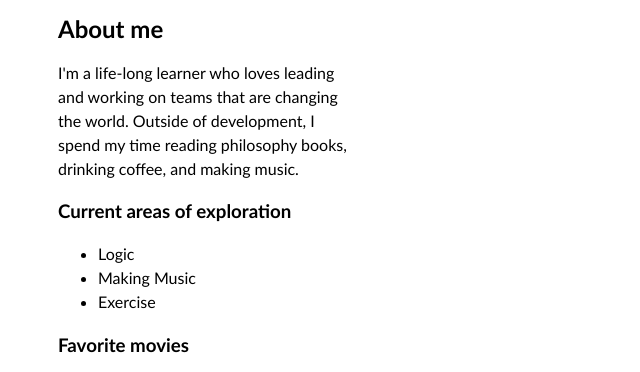
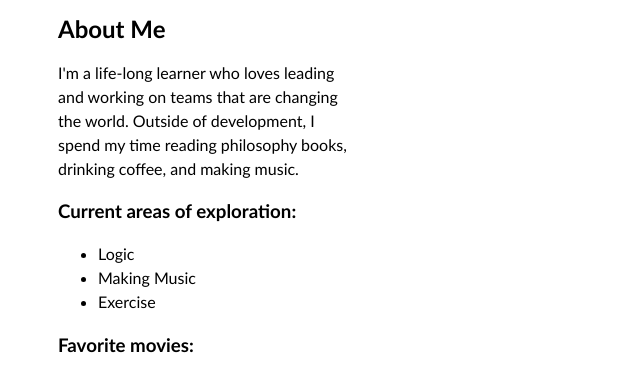
Before and after one commit to lucasjlatour/portfolio, a plain HTML site: page index.html in a window 1280 px wide. Shown: the part 642-1014 px from the top of the page, 0-640 px from the left. Drawn offline with Linux system fonts and the light colour scheme; a script that the page names is missing.

Commit message:
Make heading copy consistent

```diff
--- a/index.html
+++ b/index.html
@@ -25,17 +25,17 @@
 
 <!--About me-->
         <section>
-            <h2>About me</h2>
+            <h2>About Me</h2>
             <p>I'm a life-long learner who loves leading and working on teams that are changing the world. Outside of development, I spend my time reading philosophy books, drinking coffee, and making music.</p>
 
-            <h3>Current areas of exploration</h3>
+            <h3>Current areas of exploration:</h3>
             <ul>
                 <li>Logic</li>
                 <li>Making Music</li>
                 <li>Exercise</li>
             </ul>
 
-            <h3>Favorite movies</h3>
+            <h3>Favorite movies:</h3>
             <ol>
                 <li>Good Will Hunting</li>
                 <li>A Few Good Men</li>
```
